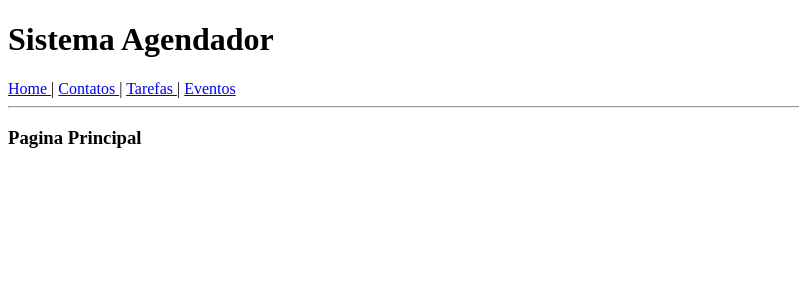
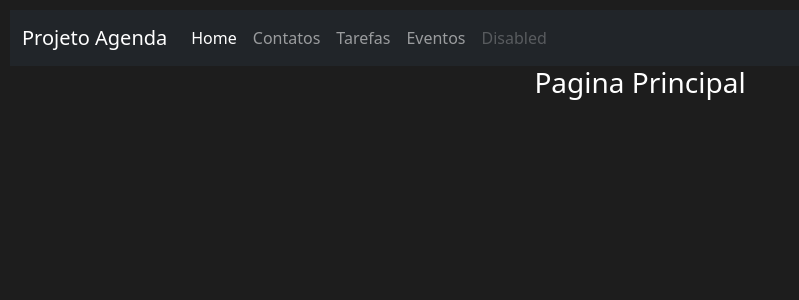
Before and after one commit to davieoliveira/agenda-php, a PHP site: page / in a window 1280 px wide. Shown: the top 300 px of the page, without its empty margins (0-799 px from the left). Run offline with PHP 8.4, Linux system fonts and the light colour scheme.

Commit message:
Adicionado bootstrap na paginação tabelas e navbar

```diff
--- /dev/null
+++ b/css/style.css
@@ -0,0 +1,18 @@
+body{
+    background-color: rgb(29, 29, 29);
+    color: white;
+    text-align: center;
+    padding: 10px;
+}
+/* Cor de fundo e texto dos botões normais */
+.pagination .page-link {
+    background-color: #383838;
+    color: #ffffff;
+    border-color: #dee2e6;
+}
+
+/* Cor do botão quando passa o mouse por cima (Hover) */
+.pagination .page-link:hover {
+    background-color: #e2e6ea;
+    color: #000;
+}
--- a/index.php
+++ b/index.php
@@ -5,22 +5,45 @@ include("db/conexao.php");
 <!DOCTYPE html>
 <html lang="en">
 <head>
+    <link href="https://cdn.jsdelivr.net/npm/bootstrap@5.3.8/dist/css/bootstrap.min.css" rel="stylesheet" integrity="sha384-sRIl4kxILFvY47J16cr9ZwB07vP4J8+LH7qKQnuqkuIAvNWLzeN8tE5YBujZqJLB" crossorigin="anonymous">
+    <script src="https://cdn.jsdelivr.net/npm/bootstrap@5.3.8/dist/js/bootstrap.bundle.min.js" integrity="sha384-FKyoEForCGlyvwx9Hj09JcYn3nv7wiPVlz7YYwJrWVcXK/BmnVDxM+D2scQbITxI" crossorigin="anonymous"></script>
+    <link rel="stylesheet" href="css/style.css">
     <meta charset="UTF-8">
     <meta name="viewport" content="width=device-width, initial-scale=1.0">
     <title>Sistema Agendados</title>
 </head>
 <body>
     <header>
-        <h1>Sistema Agendador</h1>
-        <nav>
-            <a href="index.php?menuop=home"> Home </a> |
-            <a href="index.php?menuop=contatos "> Contatos </a> |
-            <a href="index.php?menuop=tarefas"> Tarefas </a> |
-            <a href="index.php?menuop=eventos"> Eventos </a>
+        <nav class="navbar navbar-expand-lg bg-dark navbar-dark">
+        <div class="container-fluid">
+            <a class="navbar-brand" href="#">Projeto Agenda</a>
+            <button class="navbar-toggler" type="button" data-bs-toggle="collapse" data-bs-target="#navbarNav" aria-controls="navbarNav" aria-expanded="false" aria-label="Toggle navigation">
+            <span class="navbar-toggler-icon"></span>
+            </button>
+            <div class="collapse navbar-collapse" id="navbarNav">
+            <ul class="navbar-nav">
+                <li class="nav-item">
+                <a class="nav-link active" aria-current="page" href="index.php?menuop=home">Home</a>
+                </li>
+                <li class="nav-item">
+                <a class="nav-link" href="index.php?menuop=contatos ">Contatos</a>
+                </li>
+                <li class="nav-item">
+                <a class="nav-link" href="index.php?menuop=tarefas">Tarefas</a>
+                </li>
+
+                <li class="nav-item">
+                <a class="nav-link" href="index.php?menuop=eventos">Eventos</a>
+                </li>
+                <li class="nav-item">
+                <a class="nav-link disabled" aria-disabled="true">Disabled</a>
+                </li>
+            </ul>
+            </div>
+        </div>
         </nav>
     </header>
     <main>
-        <hr>
         <?php
         $menuop = (isset($_GET["menuop"]))?$_GET["menuop"]:"home";
         switch($menuop){
@@ -55,5 +78,7 @@ include("db/conexao.php");
             }
         ?>
     </main>
+    <script src="https://cdn.jsdelivr.net/npm/@popperjs/core@2.11.8/dist/umd/popper.min.js" integrity="sha384-I7E8VVD/ismYTF4hNIPjVp/Zjvgyol6VFvRkX/vR+Vc4jQkC+hVqc2pM8ODewa9r" crossorigin="anonymous"></script>
+    <script src="https://cdn.jsdelivr.net/npm/bootstrap@5.3.8/dist/js/bootstrap.min.js" integrity="sha384-G/EV+4j2dNv+tEPo3++6LCgdCROaejBqfUeNjuKAiuXbjrxilcCdDz6ZAVfHWe1Y" crossorigin="anonymous"></script>
 </body>
 </html>
```
Also changed, not shown: paginas/contatos/ver-contatos.php (+36 -28 lines).
